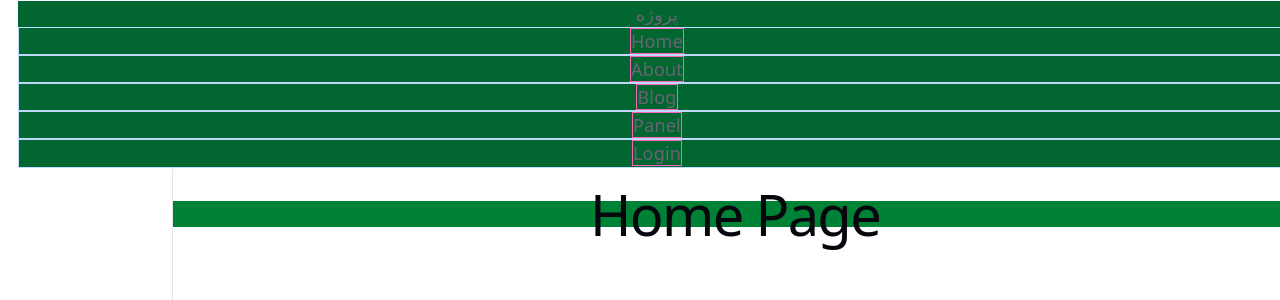
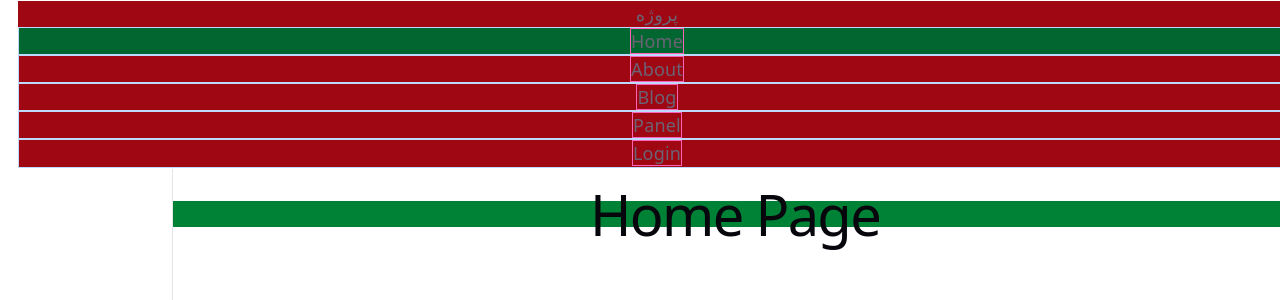
Before and after one commit to afsanamirzaei9-maker/UCEA-Web-Course-Project, a React (Vite) app: page / in a window 1280 px wide. Shown: the top 300 px of the page. Built offline with nearby package versions, Linux system fonts and the light colour scheme.

Commit message:
local main replaced with remote maine

```diff
--- a/src/components/navbar/Navbar.jsx
+++ b/src/components/navbar/Navbar.jsx
@@ -3,10 +3,10 @@ import './navbar.css';
 export const Navbar = () => {
     return (
         <>
-            <div className="navbar-container border border-white w-screen bg-green-800">
+            <div className="navbar-container border border-white w-screen bg-red-800">
                 <div className="navLogo"><span>پروژه</span></div>
                 <ul className="navbar-ul">
-                    <li className="border border-blue-200"><NavLink to="/" className='border border-pink-400' >Home</NavLink></li>
+                    <li className="border border-blue-200 bg-green-800"><NavLink to="/" className='border border-pink-400' >Home</NavLink></li>
                     <li className="border border-blue-200"><NavLink to="/about" className='border border-pink-400' >About</NavLink></li>
                     <li className="border border-blue-200"><NavLink to="/blog" className='border border-pink-400' >Blog</NavLink></li>
                     <li className="border border-blue-200"><NavLink to="/panel" className='border border-pink-400' >Panel</NavLink></li>
```
